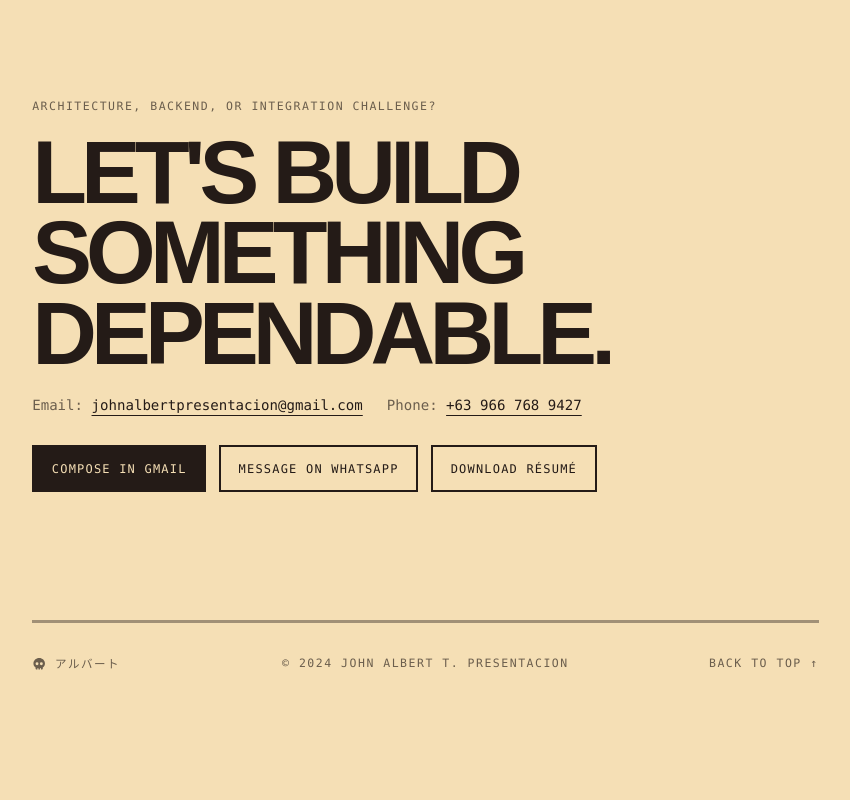
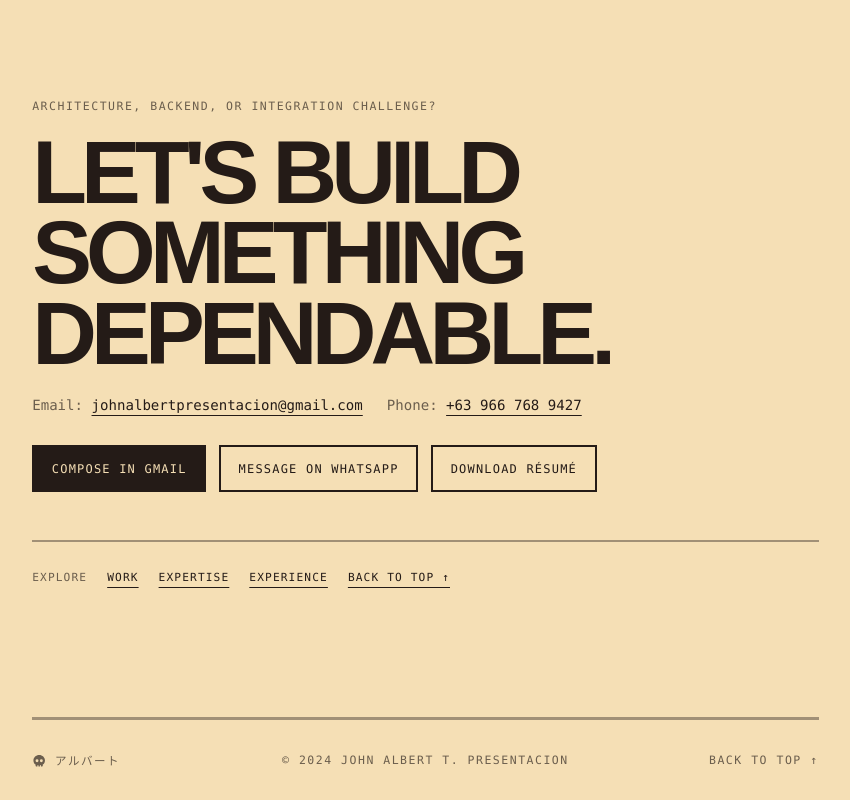
Before and after one commit to JATPresentacion97/Portfolio_Frontend, a React (Vite) app: page / in a window 1280 px wide. Shown: the part 9495-10295 px from the top of the page, without its empty margins (423-1273 px from the left). Before the commit the page ends 10198 px from the top, so only its background shows below. Built offline with nearby package versions, Linux system fonts and the light colour scheme.

Commit message:
Add contact section navigation

```diff
--- a/src/components/LandingPage.tsx
+++ b/src/components/LandingPage.tsx
@@ -165,6 +165,13 @@ const LandingPage = () => (
               <a href="https://wa.me/639667689427" target="_blank" rel="noopener noreferrer">Message on WhatsApp</a>
               <a href={`${import.meta.env.BASE_URL}John_Albert_Presentacion_Resume.pdf`} download>Download résumé</a>
             </div>
+            <nav className="contact-navigation" aria-label="Contact section navigation">
+              <span>Explore</span>
+              <a href="#work">Work</a>
+              <a href="#expertise">Expertise</a>
+              <a href="#experience">Experience</a>
+              <a href="#top">Back to top ↑</a>
+            </nav>
           </section>
 
           <footer className="site-footer">
--- a/src/styles/MainPage.css
+++ b/src/styles/MainPage.css
@@ -233,6 +233,9 @@ mark { -webkit-box-decoration-break: clone; box-decoration-break: clone; padding
 }
 .contact-actions a:first-child, .contact-actions a:hover, .contact-actions a:focus-visible { background: var(--theme-color); color: var(--theme-background); }
 .contact-actions a:first-child:hover, .contact-actions a:first-child:focus-visible { background: transparent; color: var(--theme-color); }
+.contact-navigation { display: flex; flex-wrap: wrap; align-items: center; gap: .65rem 1.25rem; margin-top: 3rem; padding-top: 1.5rem; border-top: 2px solid var(--content-rule); font-family: ui-monospace, SFMono-Regular, Menlo, Monaco, Consolas, monospace; font-size: .7rem; letter-spacing: .1em; text-transform: uppercase; }
+.contact-navigation span { color: var(--muted-text); }
+.contact-navigation a { padding-block: .3rem; text-decoration-thickness: 1px; text-underline-offset: .35rem; }
 
 .site-footer { display: grid; grid-template-columns: 1fr auto 1fr; align-items: center; gap: 1rem; padding: 2rem 0; border-top: var(--border-width) solid var(--content-rule); color: var(--muted-text); }
 .site-footer a { text-decoration: none; }
@@ -284,6 +287,7 @@ mark { -webkit-box-decoration-break: clone; box-decoration-break: clone; padding
   .case-study-story > div { grid-template-columns: 1fr; gap: .35rem; }
   .hero-actions { flex-direction: column; }
   .hero-actions a { text-align: center; }
+  .contact-navigation { align-items: flex-start; flex-direction: column; }
   .contact-actions { flex-direction: column; }
   .contact-actions a { text-align: center; }
 }
```
Also changed, not shown: 1 other file (tests, documents, lock files or other folders).
